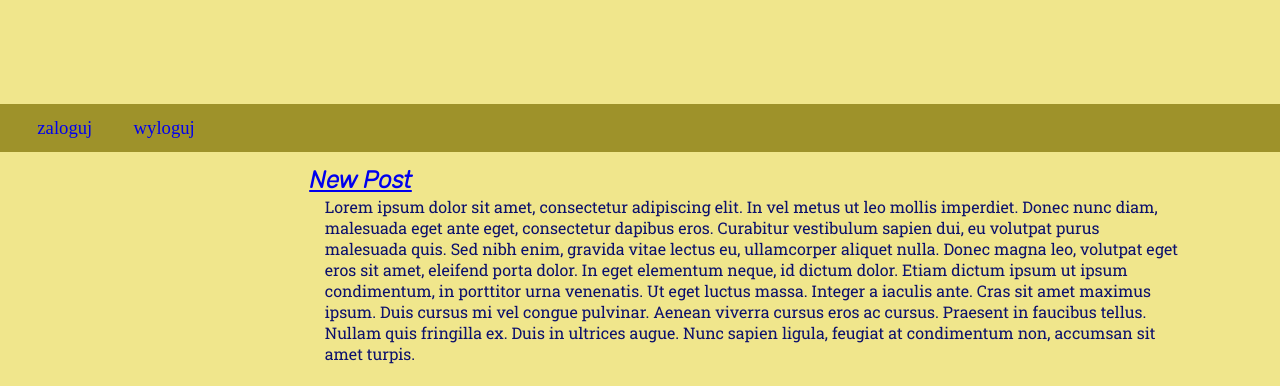
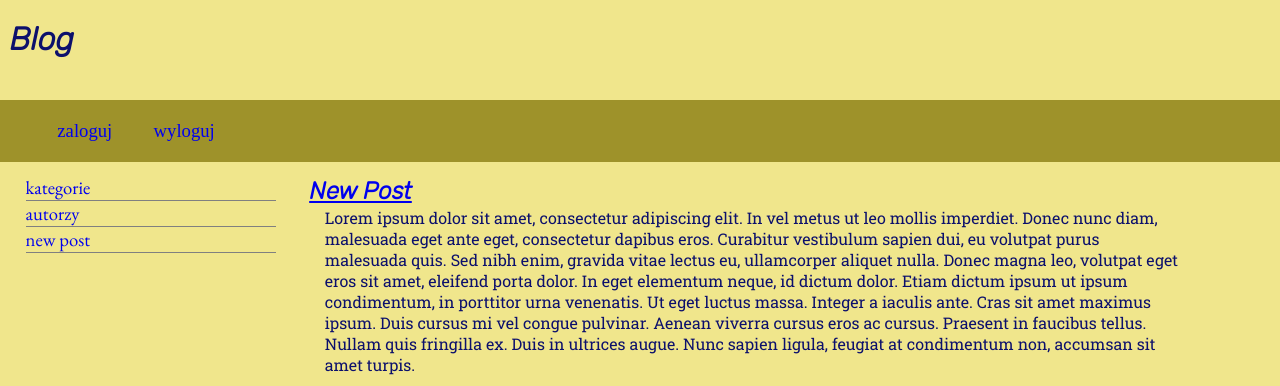
Before and after one commit to Janmnik/djangoBlogProject, a Django app: page / in a window 1280 px wide. Shown: the top 386 px of the page. Run offline with Django 3.2, Linux system fonts and the light colour scheme; data comes from the database, SQL or seed files in the repository; both versions use the stored data as it was after the commit.

Commit message:
Added views to create/edit blog post inside site.

```diff
--- a/project/blog/models.py
+++ b/project/blog/models.py
@@ -17,3 +17,6 @@ class Post(models.Model):
 
     def __str__(self):
         return self.title
+
+    def authorget(self):
+        return self.author
--- a/project/blog/static/css/main.css
+++ b/project/blog/static/css/main.css
@@ -17,6 +17,7 @@ header h1{
 	width: 20px;
 	padding-top: 20%;
 	font-family: 'Rubik', sans-serif;
+	margin-left: 0.3em;
 }
 header img{
 	width: 200px;
--- a/project/blog/templates/blog/base.html
+++ b/project/blog/templates/blog/base.html
@@ -7,14 +7,22 @@
     <link rel="stylesheet" href="{% static 'css/style.css' %}" >
 </head>
 <body>
-<header></header>
-<nav>
+<header>
+    <h1>Blog</h1>
+</header>
+<nav class="sticky">
     <ul>
         <li><a href="#zaloguj">zaloguj</a></li>
         <li><a href="#wyloguj">wyloguj</a></li>
     </ul>
 </nav>
-<aside></aside>
+<aside>
+    <ul>
+        <li><a href="#kategorie">kategorie</a></li>
+        <li><a href="#autorzy">autorzy</a></li>
+        <li><a href="{% url 'post_new' %}" >new post</a></li>
+    </ul>
+</aside>
 <main>
     <section>
         {% block content %}
--- a/project/blog/templates/blog/post_detail.html
+++ b/project/blog/templates/blog/post_detail.html
@@ -6,7 +6,11 @@
 </div>
 <div class="date">
     {{ post.published_date }}
+
 </div>
+{% endif %}
+{% if user.is_authenticated %}
+<a class="btn btn-default" href="{% url 'post_edit' pk=post.pk %}"><span class="glyphicon glyphicon-pencil"></span>edit</a>
 {% endif %}
 <h2>{{ post.title }}</h2>
 <p>{{ post.text|linebreaksbr }}</p>
--- a/project/blog/templates/blog/post_list.html
+++ b/project/blog/templates/blog/post_list.html
@@ -4,9 +4,12 @@
 {% for post in posts %}
 
 <div>
-
+    {% if user.is_authenticated %}
+    <a class="btn btn-default" href="{% url 'post_edit' pk=post.pk %}"><span class="glyphicon glyphicon-pencil"></span>edit</a>
+    {% endif %}
 <h2><a href="{% url 'post_detail' pk=post.pk %}">{{ post.title }}</a></h2>
 <p>{{ post.text|linebreaksbr }}</p>
 <p>published: {{ post.published_date }}</p>
+<p>{{ post.}}</p>
 {% endfor %}
 {%endblock %}
--- a/project/blog/urls.py
+++ b/project/blog/urls.py
@@ -4,4 +4,6 @@ from . import views
 urlpatterns = [
     path('', views.post_list, name="post_list"),
     path('post/<int:pk>/', views.post_detail, name='post_detail'),
+    path('post/new', views.post_new, name='post_new'),
+    path('post/<int:pk>/edit/', views.post_edit, name='post_edit'),
 ]
--- a/project/blog/views.py
+++ b/project/blog/views.py
@@ -1,6 +1,8 @@
-from django.shortcuts import render, get_object_or_404
+from django.shortcuts import render, get_object_or_404, redirect
 from django.utils import timezone
+
 from .models import Post
+from .forms import PostForm
 
 def post_list(request):
     posts = Post.objects.all()
@@ -10,5 +12,37 @@ def post_detail(request, pk):
     post = get_object_or_404(Post, pk=pk)
     Post.objects.get(pk=pk)
     return render(request, 'blog/post_detail.html', {'post':post})
+#zapisanie formularza
+def post_new(request):
+    if request.method == "POST":
+        form = PostForm(request.POST)
+        if form.is_valid():
+            post = form.save(commit=False)
+            post.author = request.user
+            post.published_date = timezone.now()
+            post.save()
+            return redirect('post_detail', pk=post.pk)
+    else:
+        form = PostForm()
+    return render(request, 'blog/post_edit.html', {'form': form})
+
+
+def post_edit(request, pk):
+    post = get_object_or_404(Post, pk=pk)
+    if request.method == "POST":
+        form = PostForm(request.POST, instance=post)
+        if form.is_valid():
+            post = form.save(commit=False)
+            post.author = request.user
+            post.published_date = timezone.now()
+            post.save()
+            return redirect('post_detail', pk=post.pk)
+    else:
+        form = PostForm(instance=post)
+    return render(request, 'blog/post_edit.html', {'form': form})
+
+
+
+
 
 # Create your views here.
```
Also changed, not shown: project/blog/forms.py (added, +8 -0 lines), project/blog/templates/blog/post_edit.html (added, +11 -0 lines), project/db.sqlite3.
